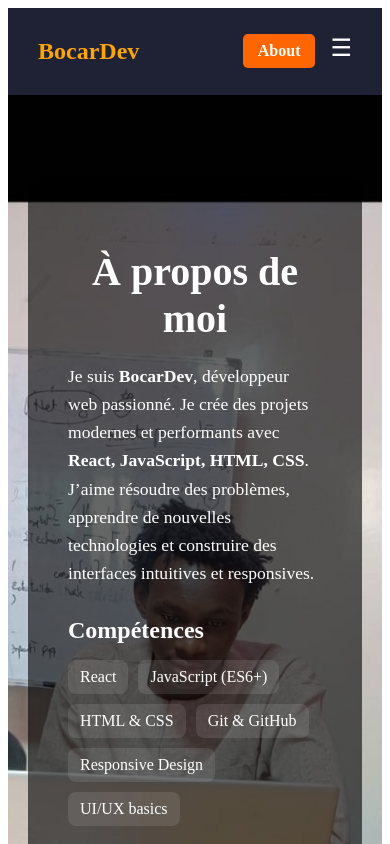
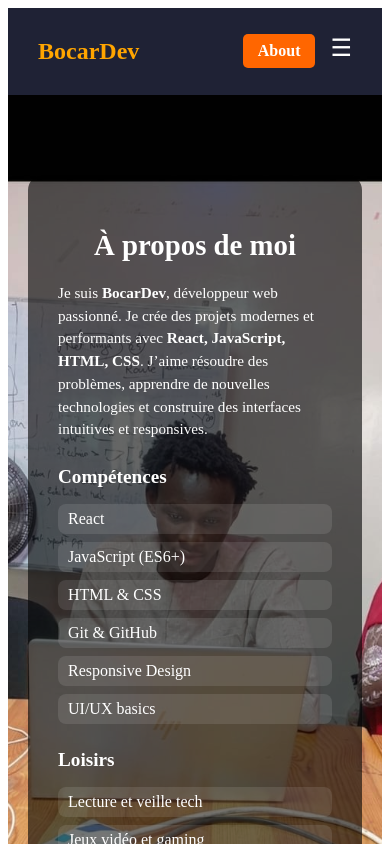
Before and after one commit to Bocarsall777/portfolio-react, a React (Vite) app: page /about in a window 390 px wide. Shown: the top 844 px of the page. Built offline with nearby package versions, Linux system fonts and the light colour scheme.

Commit message:
changer-About

```diff
--- a/src/index.css
+++ b/src/index.css
@@ -427,42 +427,39 @@ footer {
 }
 
 
-
 .about-section {
   position: relative;
   background-size: cover;
   background-position: center;
   color: #fff;
-  padding: 80px 20px;
-  min-height: 100vh;
-  display: flex;
-  justify-content: center;
-  align-items: center;
+  padding: 100px 20px 40px 20px; /* padding-top plus grand pour la navbar */
 }
 
 .about-section .overlay {
-  background-color: rgba(0, 0, 0, 0.6); /* Overlay sombre pour lisibilité */
-  padding: 40px;
+  background-color: rgba(0, 0, 0, 0.6);
+  padding: 30px;
   border-radius: 15px;
   max-width: 800px;
+  margin: 0 auto; /* centrer horizontalement */
 }
 
+/* Titres et texte */
 .about-section h2 {
-  font-size: 2.5rem;
+  font-size: 2.2rem;
   margin-bottom: 20px;
   text-align: center;
 }
 
 .about-section h3 {
-  font-size: 1.5rem;
-  margin-top: 30px;
+  font-size: 1.4rem;
+  margin-top: 25px;
   margin-bottom: 15px;
 }
 
 .about-section p {
-  font-size: 1.1rem;
-  line-height: 1.6;
-  margin-bottom: 15px;
+  font-size: 1rem;
+  line-height: 1.5;
+  margin-bottom: 12px;
 }
 
 .about-section ul {
@@ -472,10 +469,35 @@ footer {
 
 .about-section ul li {
   background-color: rgba(255, 255, 255, 0.1);
-  margin-bottom: 10px;
-  padding: 8px 12px;
+  margin-bottom: 8px;
+  padding: 6px 10px;
   border-radius: 8px;
   display: inline-block;
-  margin-right: 10px;
+  margin-right: 8px;
   font-weight: 500;
 }
+
+/* Responsive pour écrans ≤ 600px */
+@media (max-width: 600px) {
+  .about-section {
+    padding-top: 80px; /* laisser de la place pour navbar */
+    padding-bottom: 20px;
+  }
+
+  .about-section h2 {
+    font-size: 1.8rem;
+  }
+
+  .about-section h3 {
+    font-size: 1.2rem;
+  }
+
+  .about-section p {
+    font-size: 0.95rem;
+  }
+
+  .about-section ul li {
+    display: block; /* empiler les badges sur mobile */
+    margin-right: 0;
+  }
+}
```
